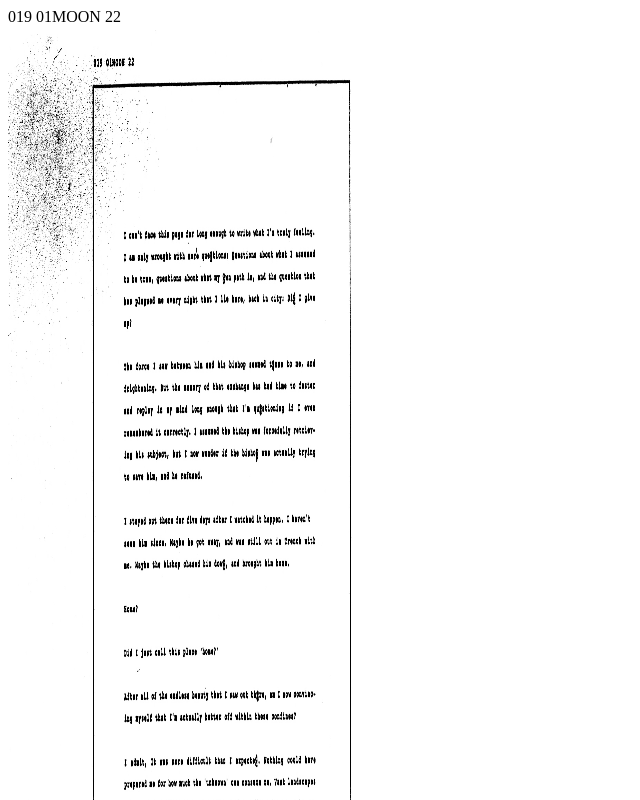
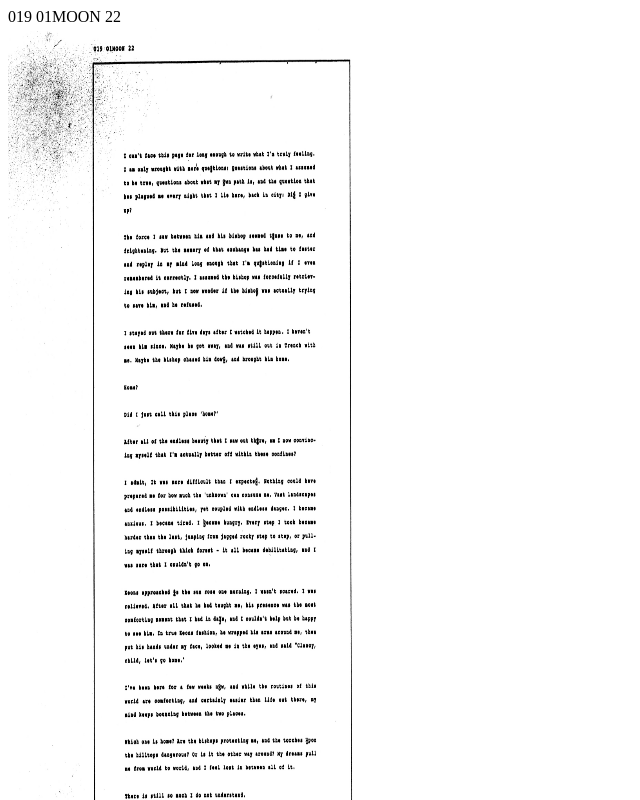
Before and after one commit to dmaorg/dmaorg.github.io, a plain HTML site: page index.html in a window 1280 px wide. Shown: the top 800 px of the page, without its empty margins (0-640 px from the left). Drawn offline with Linux system fonts and the light colour scheme.

Commit message:
Update index.html

```diff
--- a/index.html
+++ b/index.html
@@ -7,7 +7,7 @@
     </head>
     <body>
      019 01MOON 22 <br>
-     <img src="17-35.4527.jpg" width="360" height="1500"> <br>
+     <img src="17-35.4527.jpg" width="360" height="930"> <br>
         <pre>tradução:
 
 Não consigo encarar essa folha por tanto
```
